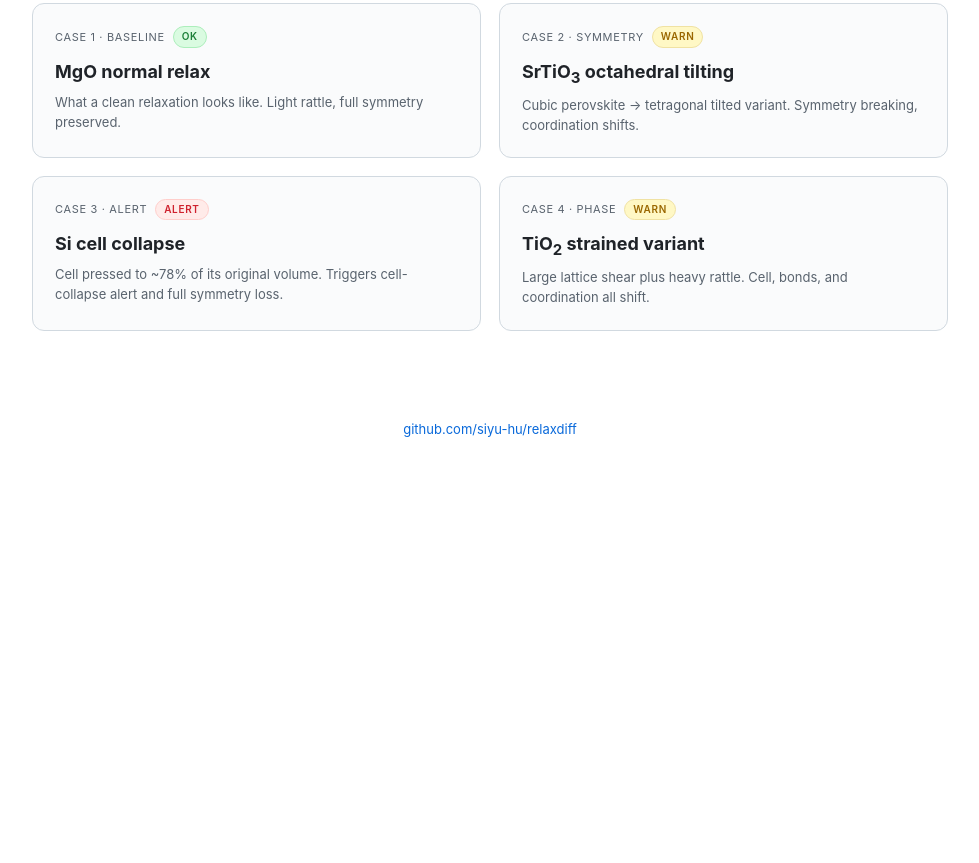
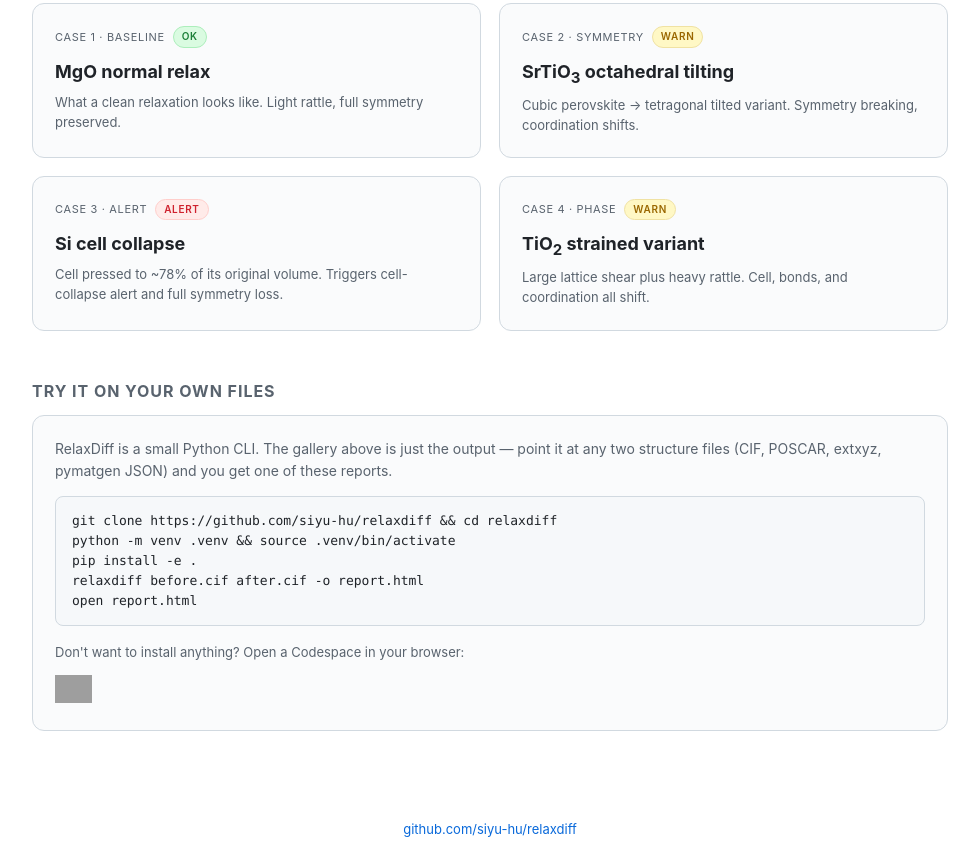
Before and after one commit to siyu-hu/relaxdiff, a plain HTML site: page docs/index.html in a window 1280 px wide. Shown: the part 318-1181 px from the top of the page, without its empty margins (150-1129 px from the left). Before the commit the page ends 800 px from the top, so only its background shows below. Drawn offline with Linux system fonts and the light colour scheme; grey boxes are pictures that could not be loaded.

Commit message:
Make Quick start and Codespaces entry impossible to miss
Two real complaints: the slogan says "drop in" but the gallery had no path
forward, and README's Use block was buried below Showcase. Fix both:

- README: a Quick start section right after the hero image — clone, venv,
  install, run, open. Followed by an "Open in GitHub Codespaces" badge for
  users who don't want to install locally.
- docs/index.html: a "TRY IT ON YOUR OWN FILES" card under the four
  showcase cards. Same five-line command block, same Codespaces badge.
- .devcontainer/devcontainer.json: Python 3.12 base image, postCreate runs
  pip install -e .[dev], Pylance preinstalled. Clicking the badge gets
  the user a ready-to-run terminal in ~60s.
- Gallery screenshot regenerated with the new section visible.

The CLI nature of RelaxDiff is intentional; this just makes the path from
"saw the slogan" to "running on my own files" obvious in both surfaces.

Co-Authored-By: Claude Opus 4.7 <noreply@anthropic.com>

```diff
--- a/docs/index.html
+++ b/docs/index.html
@@ -28,9 +28,34 @@
                    color: var(--text); text-decoration: none; font-size: 13px;
                    font-family: ui-monospace, "SF Mono", Menlo, monospace; }
     header a.cta:hover { border-color: var(--accent); color: var(--accent); }
-    main { padding: 24px 32px 64px; max-width: 980px; margin: 0 auto;
+    main { padding: 24px 32px 16px; max-width: 980px; margin: 0 auto;
            display: grid; gap: 18px; grid-template-columns: repeat(2, 1fr); }
     @media (max-width: 720px) { main { grid-template-columns: 1fr; } }
+
+    .tryit {
+      max-width: 980px; margin: 32px auto 64px; padding: 0 32px;
+    }
+    .tryit h2 {
+      font-size: 16px; margin: 0 0 12px;
+      color: var(--text-dim); text-transform: uppercase; letter-spacing: 0.06em;
+    }
+    .tryit-card {
+      background: var(--panel); border: 1px solid var(--border);
+      border-radius: 12px; padding: 22px;
+    }
+    .tryit-card p { margin: 0 0 14px; color: var(--text-dim); }
+    .tryit-card pre {
+      background: #f6f8fa; border: 1px solid var(--border);
+      border-radius: 8px; padding: 14px 16px; overflow-x: auto;
+      font-family: ui-monospace, "SF Mono", Menlo, monospace;
+      font-size: 13px; margin: 0; color: var(--text);
+    }
+    .tryit-card .or {
+      display: block; margin: 16px 0 12px;
+      color: var(--text-dim); font-size: 13px;
+    }
+    .tryit-card a.codespaces-badge { display: inline-block; }
+    .tryit-card a.codespaces-badge img { display: block; height: 28px; }
     a.card {
       display: block; padding: 22px;
       background: var(--panel); border: 1px solid var(--border); border-radius: 12px;
@@ -117,6 +142,22 @@
   </a>
 </main>
 
+<section class="tryit">
+  <h2>Try it on your own files</h2>
+  <div class="tryit-card">
+    <p>RelaxDiff is a small Python CLI. The gallery above is just the output — point it at any two structure files (CIF, POSCAR, extxyz, pymatgen JSON) and you get one of these reports.</p>
+    <pre>git clone https://github.com/siyu-hu/relaxdiff &amp;&amp; cd relaxdiff
+python -m venv .venv &amp;&amp; source .venv/bin/activate
+pip install -e .
+relaxdiff before.cif after.cif -o report.html
+open report.html</pre>
+    <span class="or">Don't want to install anything? Open a Codespace in your browser:</span>
+    <a class="codespaces-badge" href="https://codespaces.new/siyu-hu/relaxdiff?quickstart=1">
+      <img src="https://github.com/codespaces/badge.svg" alt="Open in GitHub Codespaces" />
+    </a>
+  </div>
+</section>
+
 <footer>
   <a href="https://github.com/siyu-hu/relaxdiff">github.com/siyu-hu/relaxdiff</a>
 </footer>
```
Also changed, not shown: .devcontainer/devcontainer.json (added), docs/assets/screenshot-gallery.png, 1 other file.
